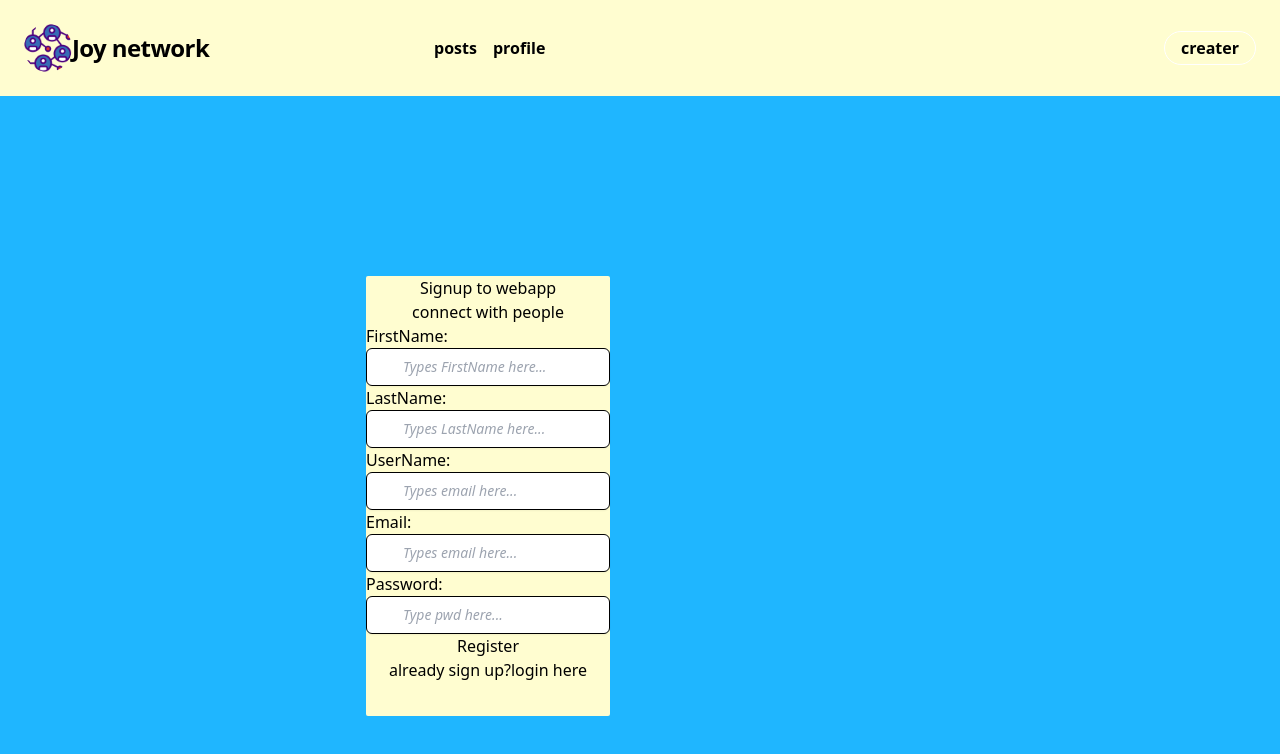
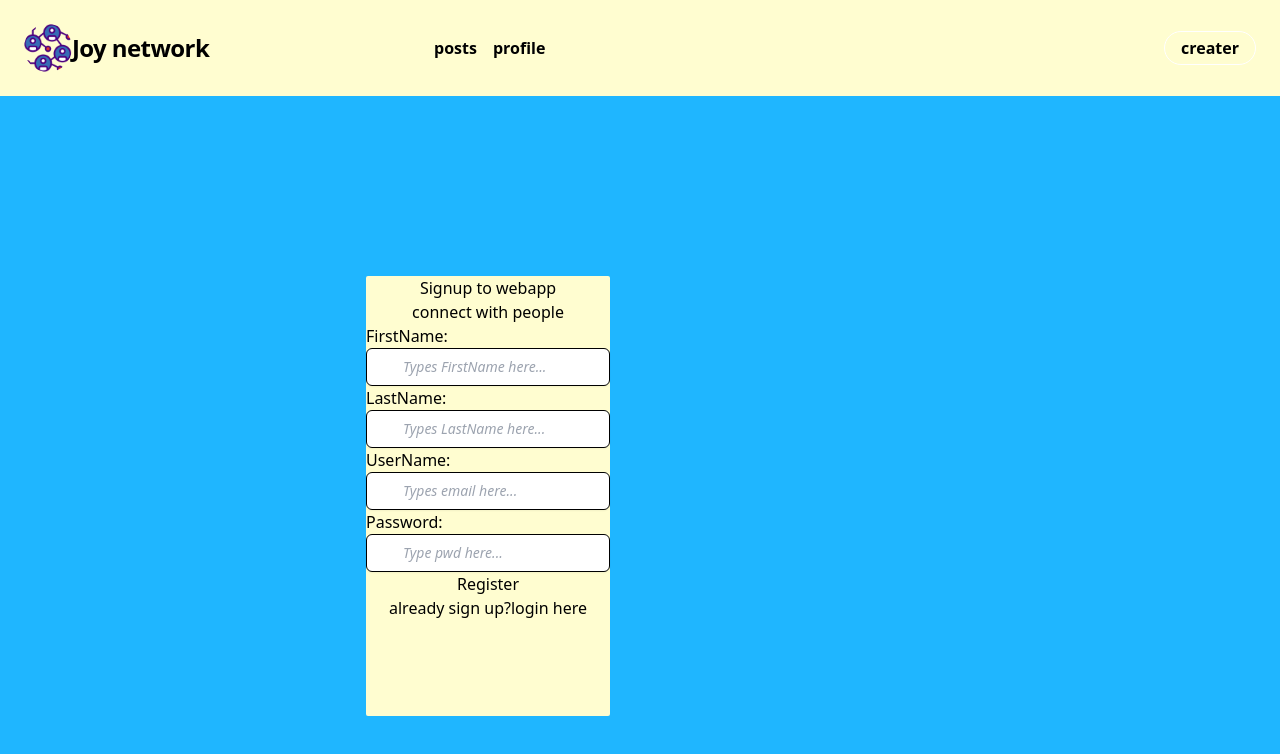
Before and after one commit to shivamSspirit/joynetwork, a React (Create React App) app: page /auth/signup in a window 1280 px wide. Shown: the top 754 px of the page. Built offline with nearby package versions, Linux system fonts and the light colour scheme; what miragejs, react-router-redux would draw is missing.

Commit message:
improve app

```diff
--- a/src/Routes/authRoutes.js
+++ b/src/Routes/authRoutes.js
@@ -4,7 +4,6 @@ import { getAuthCookie } from '../utils/authUtils';
 
 function AuthRoutes({ children }) {
     const authToken =getAuthCookie();
-    console.log('auth',authToken)
     const location = useLocation()
     return authToken ? <>{children}</> : <Navigate to={'/auth/login'} state={{ from: location }}/>
 }
--- a/src/actions/auth.js
+++ b/src/actions/auth.js
@@ -6,6 +6,7 @@ import * as followApis from '../apis/followUnfollow'
 export function register(data, callback) {
 	return async (dispatch) => {
 		const response = await authApis.register(data);
+		console.log('res register',response)
 		AuthUtils?.saveAuthCookie(response?.data?.encodedToken)
 		AuthUtils?.saveUserCookie(response?.data?.createdUser?.username)
 		dispatch(setNewUser(response?.data?.createdUser))
@@ -18,6 +19,7 @@ export function register(data, callback) {
 export function login(data, callback) {
 	return async (dispatch) => {
 		const response = await authApis.login(data);
+		console.log('rs fromlogin',response)
 		AuthUtils?.saveAuthCookie(response?.data["encodedToken"])
 		AuthUtils?.saveUserCookie(response?.data?.foundUser?.username)
 		dispatch(setUserData(response?.data?.foundUser))
@@ -49,6 +51,7 @@ export function unfollowSomeone(data, callback) {
 
 export function logout() {
 	AuthUtils?.removeAuthCookie();
+	AuthUtils?.removeUserCookie();
 	window.location = '/auth/login'
 }
 
--- a/src/backend/controllers/AuthController.js
+++ b/src/backend/controllers/AuthController.js
@@ -34,19 +34,22 @@ export const signupHandler = function (schema, request) {
       _id,
       createdAt: formatDate(),
       updatedAt: formatDate(),
+      bio: "",
+      websiteUrl: "",
+      profileImage: null,
       username,
       password,
-      ...rest,
       followers: [],
       following: [],
       bookmarks: [],
+      ...rest,
+      profileBackgroundImage: null,
     };
     const createdUser = schema.users.create(newUser);
     const encodedToken = sign(
       { _id, username },
       process.env.REACT_APP_JWT_SECRET
     );
-    this.db.users.insert(createdUser)
     return new Response(201, {}, { createdUser, encodedToken });
   } catch (error) {
     return new Response(
--- a/src/components/auth/login.js
+++ b/src/components/auth/login.js
@@ -4,11 +4,10 @@ import * as authAction from '../../actions/auth'
 import { useDispatch, useSelect } from 'react-redux';
 import useLoginForm from '../../hoooks/authHooks/useForm';
 import { Link } from 'react-router-dom';
-import { useToast } from '../../hoooks/useToasts';
+
 
 function Login() {
     const navigate = useNavigate();
-    const { showToast } = useToast();
     const formLogin = () => {
         console.log("Form Values ", values);
     }
@@ -22,10 +21,10 @@ function Login() {
                 authAction?.login({
                     username: values.username,
                     password: values.passsword,
+                },()=>{
+                    navigate('/')
                 })
             );
-            showToast("success", "user logged in")
-            navigate('/')
         } else {
             alert("There is an Error!");
         }
--- a/src/components/auth/signup.js
+++ b/src/components/auth/signup.js
@@ -23,11 +23,9 @@ function SignUp() {
                     firstName: values.firstName,
                     lastName: values.lastName,
                     username: values?.userName,
-                    email: values.email,
                     password: values.password
                 })
             );
-
             navigate('/auth/login')
         } else {
             alert("There is an Error!");
@@ -68,16 +66,6 @@ function SignUp() {
                             </label>
                         </div>
 
-
-                        <div className=''>
-                            <label className="relative block text-left">
-                                Email:
-                                <input className="placeholder:italic placeholder:text-slate-400 block bg-white w-full border border-slate-300 rounded-md py-2 pl-9 pr-3 shadow-sm focus:outline-none focus:border-sky-500 focus:ring-sky-500 focus:ring-1 sm:text-sm" placeholder="Types email here..." type="text" name="email" onChange={handleChange} value={values?.username} />
-                                {errors.email && <h3>{errors.email}</h3>}
-                            </label>
-                        </div>
-
-
                         <div className=''>
                             <label className="relative block text-left">
                                 Password:
--- a/src/components/mainPage/mainComponent.js
+++ b/src/components/mainPage/mainComponent.js
@@ -117,7 +117,7 @@ function MainComponent() {
 
   return (
     <div className='w-full bg-sky-blue relative' >
-      <div className='flex flex-row w-full'>
+      <div className='flex flex-row w-full h-screen'>
         <SideBar />
         <>
           {ReturnComponentsfromorigin()}
--- a/src/components/modals/modal.js
+++ b/src/components/modals/modal.js
@@ -3,22 +3,19 @@ import React from 'react'
 function ModalforAction(props) {
   return (
     <>
-      {props.popup && (
-
-          <div className="fixed inset-0  bg-pink bg-opacity-60 overflow-y-auto h-12 w-12" id="my-modal">
+      {props.openmodal && (
+          <div className="rounded-md absolute z-50 bg-white bg-opacity-100 h-14 w-20 right-4 top-14" id="my-modal">
             <div className='h-full w-full flex flex-col'>
               <span>
-                item1
+               Edit
               </span>
               <span>
-                item2
+                Delete
               </span>
             </div>
           </div>
       )}
     </>
-
-
   )
 }
 
--- a/src/components/post/createPost.js
+++ b/src/components/post/createPost.js
@@ -41,7 +41,7 @@ function CreatePost() {
             <div className="p-6 max-w-lg mx-auto bg-gray-600 rounded-xl shadow-lg flex bg-cream mt-3">
                 <div className='flex space-x-12'>
                     <div className="shrink-">
-                        <span className="h-12 w-12 rounded-full bg-gray-dark"><img className='h-12 w-12 rounded-full' src={state?.settings?.currentUser?.profileImage?.url} /></span>
+                        <span className="h-20 w-20 rounded-full bg-gray-dark">{state?.settings?.currentUser?.profileImage?.url?<img className='h-12 w-12 rounded-full' src={state?.settings?.currentUser?.profileImage?.url}/>:<p className='rounded-full p-3 h-15 w-15 bg-gray-dark text-white'>{state?.settings?.currentUser? `${state?.settings?.currentUser?.firstName[0]}${state?.settings?.currentUser?.lastName[0]}`:'cc'}</p>} </span>
                     </div>
                     <div className='flex flex-col gap-3'>
                         <textarea value={status} onChange={(e) => handlepostContent(e)} placeholder='what is in your mind' className='w-80 h-32 outline-0 border-solid border-2 rounded-md' />
--- a/src/hoooks/authHooks/useSignupform.js
+++ b/src/hoooks/authHooks/useSignupform.js
@@ -3,11 +3,10 @@ import { omit } from 'lodash';
 
 const useSignupForm = (Callback) => {
     const [values, setValues] = useState({
-        firstName:'',
-        lastName:'',
-        email:'',
-        password:'',
-        userName:''
+        firstName: '',
+        lastName: '',
+        password: '',
+        userName: ''
     });
     const [errors, setErrors] = useState({});
 
@@ -16,19 +15,19 @@ const useSignupForm = (Callback) => {
         switch (name) {
 
             case 'firstName':
-                if (!new RegExp('[A-Za-z0-9]').test(value)){
+                if (!new RegExp('[A-Za-z0-9]').test(value)) {
                     setErrors({
                         ...errors,
-                        firstName:'first name should be alphanumeric'
+                        firstName: 'first name should be alphanumeric'
                     })
                 }
                 break;
             case 'lastName':
 
-                if (!new RegExp('[A-Za-z0-9]').test(value)){
+                if (!new RegExp('[A-Za-z0-9]').test(value)) {
                     setErrors({
                         ...errors,
-                        lastName:'last name should be alphanumeric'
+                        lastName: 'last name should be alphanumeric'
                     })
                 }
                 break;
@@ -36,30 +35,15 @@ const useSignupForm = (Callback) => {
 
             case 'userName':
 
-                    if (!new RegExp('[A-Za-z0-9]').test(value)){
+                if (!new RegExp(/^(([^<>()[\]\\.,;:\s@"]+(\.[^<>()[\]\\.,;:\s@"]+)*)|(".+"))@((\[[0-9]{1,3}\.[0-9]{1,3}\.[0-9]{1,3}\.[0-9]{1,3}\])|(([a-zA-Z\-0-9]+\.)+[a-zA-Z]{2,}))$/).test(value)) {
                     setErrors({
                         ...errors,
-                            userName:'user name should be alphanumeric'
+                        userName: 'user name should be email type'
                     })
                 }
                 break;
 
 
-
-            case 'email':
-                if (
-                    !new RegExp(/^(([^<>()[\]\\.,;:\s@"]+(\.[^<>()[\]\\.,;:\s@"]+)*)|(".+"))@((\[[0-9]{1,3}\.[0-9]{1,3}\.[0-9]{1,3}\.[0-9]{1,3}\])|(([a-zA-Z\-0-9]+\.)+[a-zA-Z]{2,}))$/).test(value)
-                ) {
-                    setErrors({
-                        ...errors,
-                        email: 'Enter a valid email address'
-                    })
-                } else {
-
-                    let newObj = omit(errors, "email");
-                    setErrors(newObj);
-                }
-                break;
             case 'password':
                 if (
                     !new RegExp(/^(?=.*?[A-Z])(?=.*?[a-z])(?=.*?[0-9]).{8,}$/).test(value)
@@ -87,19 +71,20 @@ const useSignupForm = (Callback) => {
         let name = event.target.name;
         let val = event.target.value;
         Validate(event, name, val);
+
         //Let's set these values in state
 
-        if(name==="firstName"){
+        if (name === "firstName") {
             setValues({
                 ...values,
-                firstName:val
+                firstName: val
             })
         }
 
-        if(name==="lastName"){
+        if (name === "lastName") {
             setValues({
                 ...values,
-                lastName:val
+                lastName: val
             })
         }
 
@@ -110,12 +95,6 @@ const useSignupForm = (Callback) => {
             })
         }
 
-        if (name === "email") {
-            setValues({
-                ...values,
-                email: val
-            })
-        }
         if (name === 'password') {
             setValues({
                 ...values,
@@ -124,28 +103,11 @@ const useSignupForm = (Callback) => {
         }
     }
 
-    // const asGuest = (e) => {
-    //     e.preventDefault();
-    //     console.log('login as guest')
-    //     setValues({
-    //         username: "shivam@gmail.com".trim(),
-    //         passsword: "Pret@spirit3".trim()
-    //     });
-    // }
-
     return {
         values,
         errors,
         handleChange,
-        // asGuest
     }
 }
 
 export default useSignupForm
-
-
-
-
-
-// @VikramSanthalia
-// You can mail to us at admissions@neog.camp with subject: IMP | Want to become neoG 23 MA or TA
```
Also changed, not shown: src/components/post/singlepostcard.js (+18 -9 lines). Lines whose indentation alone changed are shown as unchanged.
